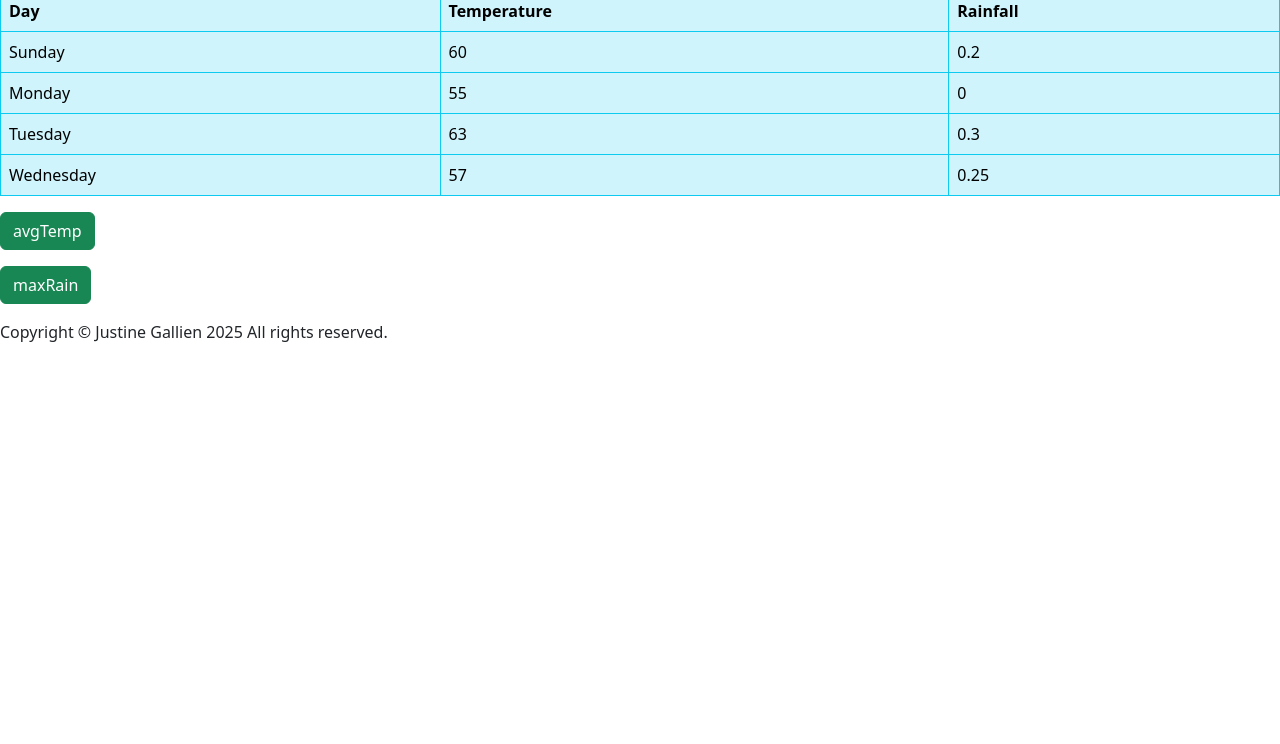
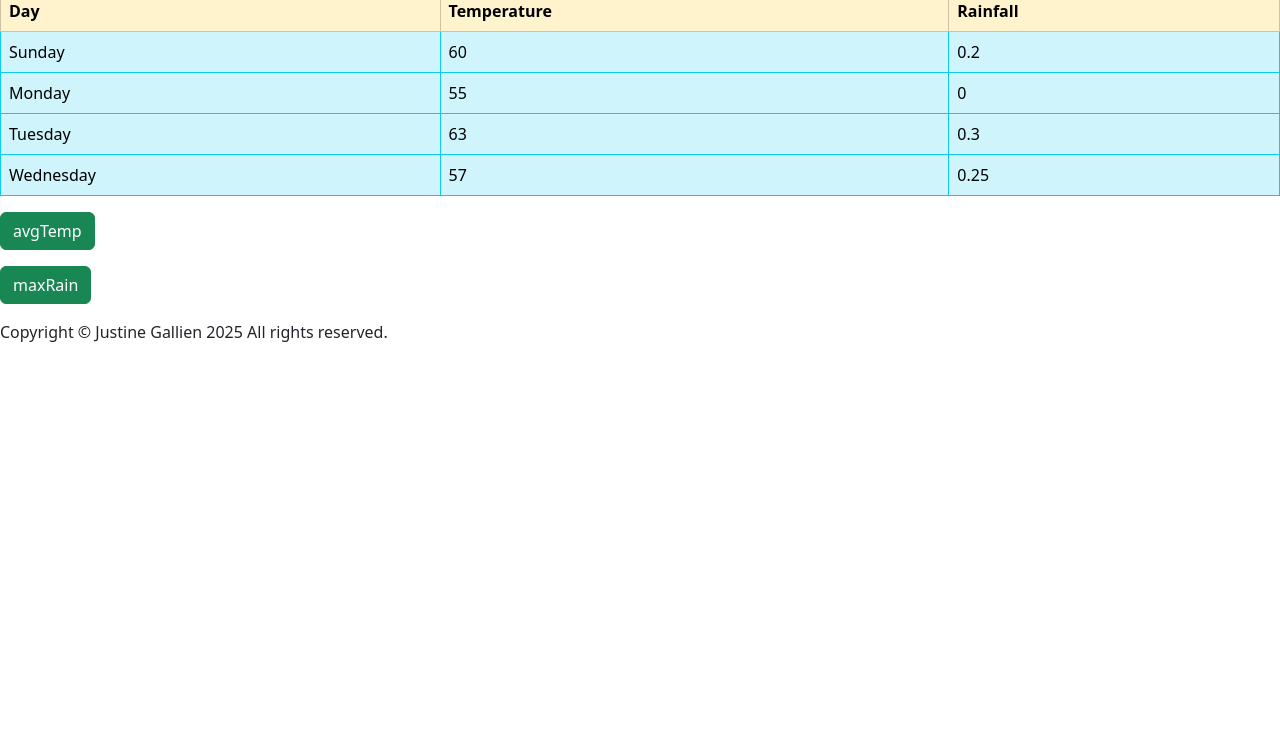
Before and after one commit to justinegallien/Week-7-Lab-1, a plain HTML site: page index.html in a window 1280 px wide. Shown: the part 56-800 px from the top of the page. Drawn offline with nearby package versions, Linux system fonts and the light colour scheme.

Commit message:
updated table header style

```diff
--- a/index.html
+++ b/index.html
@@ -17,7 +17,7 @@
       class="table table-info table-bordered border-info"
       id="weather-table"
     >
-      <thead>
+      <thead class="table-warning">
         <th>Day</th>
         <th>Temperature</th>
         <th>Rainfall</th>
```
